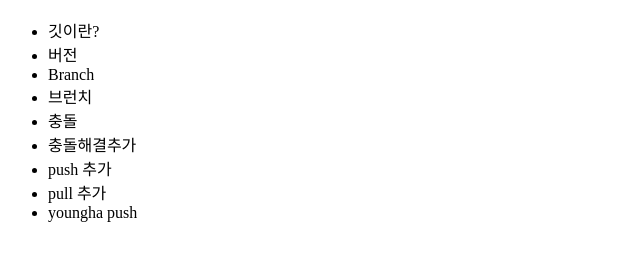
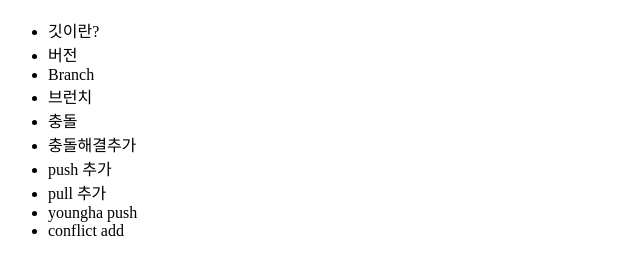
Before and after one commit to youngha7/sourcetree_exam, a plain HTML site: page index.html in a window 1280 px wide. Shown: the part 48-322 px from the top of the page, without its empty margins (0-640 px from the left). Drawn offline with Linux system fonts and the light colour scheme.

Commit message:
conflict add youngha

```diff
--- a/index.html
+++ b/index.html
@@ -16,6 +16,7 @@
             <li>push 추가</li>
             <li>pull 추가</li>
             <li>youngha push</li>
+            <li>conflict add</li>
         </ul>
     </body>
 </html>
```
